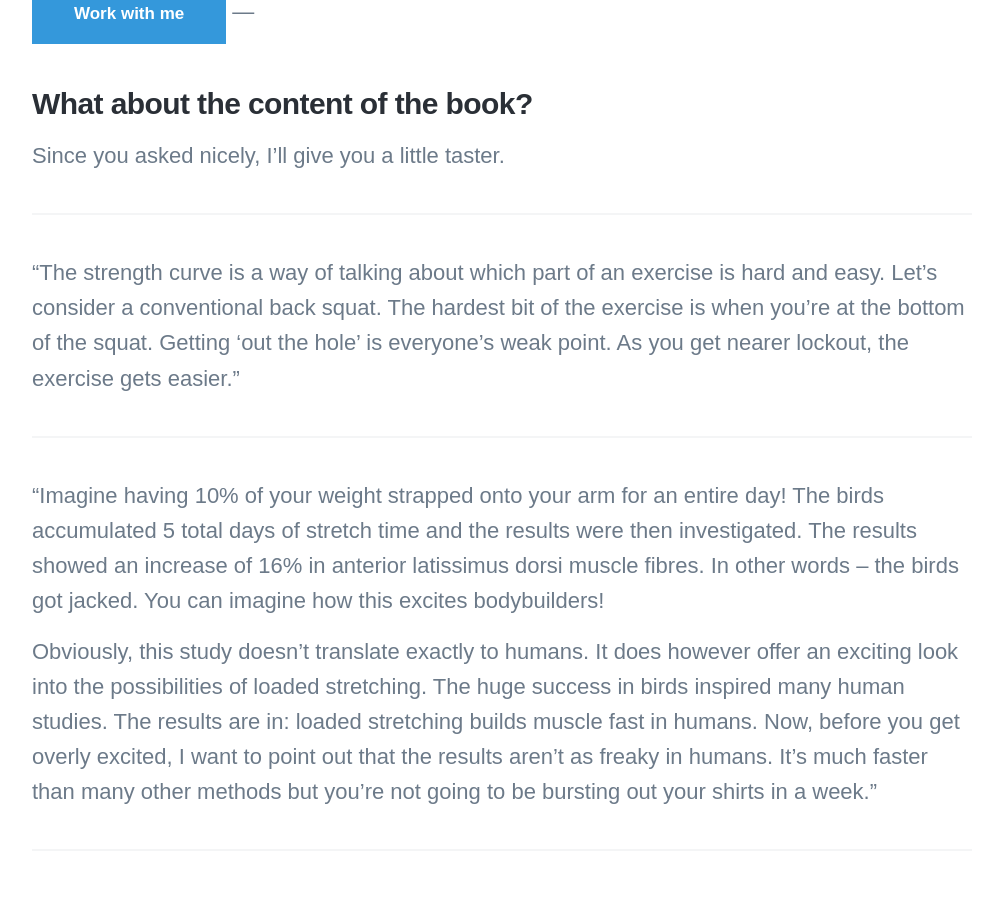
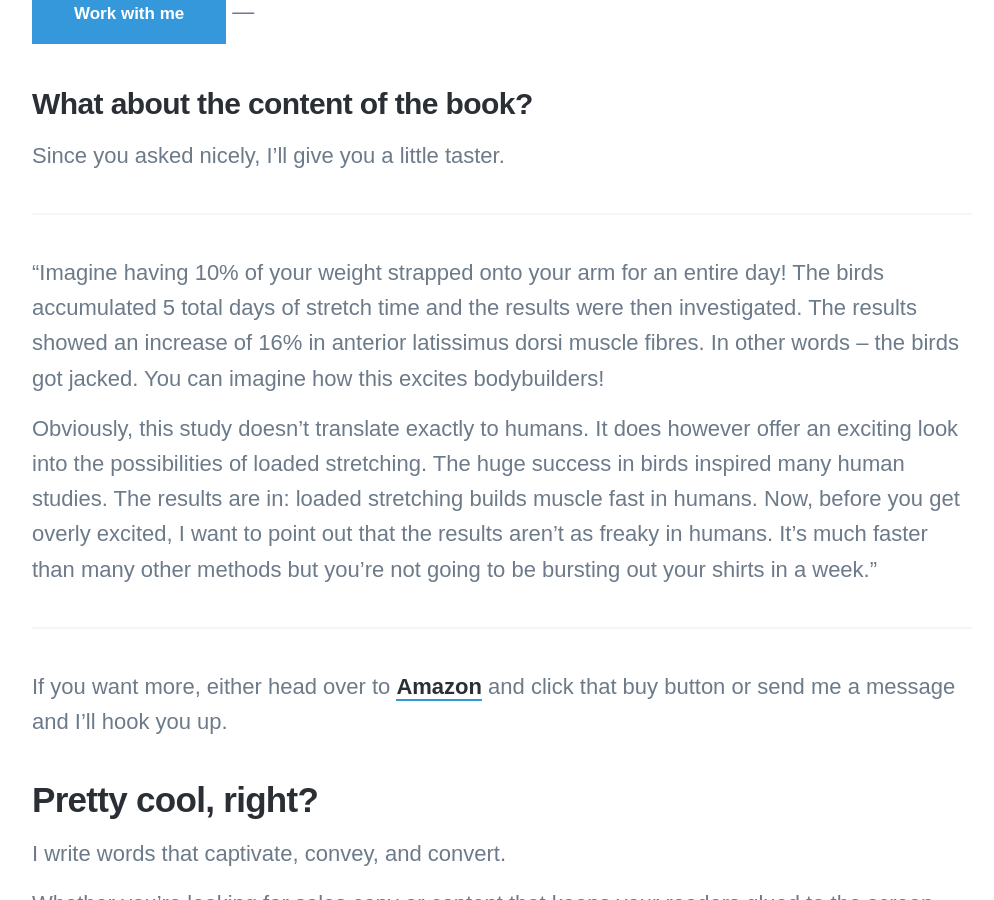
Before and after one commit to ScottON/ScottON, a Jekyll site: the page built from _projects/2021-05-12-amazon-tension.md, in a window 1280 px wide and 900 px high, scrolled down 4565 px. Shown: the whole window, without its empty margins (138-1132 px from the left). Built offline with Jekyll 4.4.1, drawn with Linux system fonts in a browser that asks for light colours; nearby versions of some CDN libraries; some web fonts are replaced.

Commit message:
Update 2021-05-12-amazon-tension.md

```diff
--- a/_projects/2021-05-12-amazon-tension.md
+++ b/_projects/2021-05-12-amazon-tension.md
@@ -71,9 +71,6 @@ People seem to like it...
 Since you asked nicely, I’ll give you a little taster.
 
 ---
-"The strength curve is a way of talking about which part of an exercise is hard and easy. Let’s consider a conventional back squat. The hardest bit of the exercise is when you’re at the bottom of the squat. Getting ‘out the hole’ is everyone's weak point. As you get nearer lockout, the exercise gets easier."
-
----
 
 "Imagine having 10% of your weight strapped onto your arm for an entire day! The birds accumulated 5 total days of stretch time and the results were then investigated. The results showed an increase of 16% in anterior latissimus dorsi muscle fibres. In other words – the birds got jacked. You can imagine how this excites bodybuilders!
 
```
